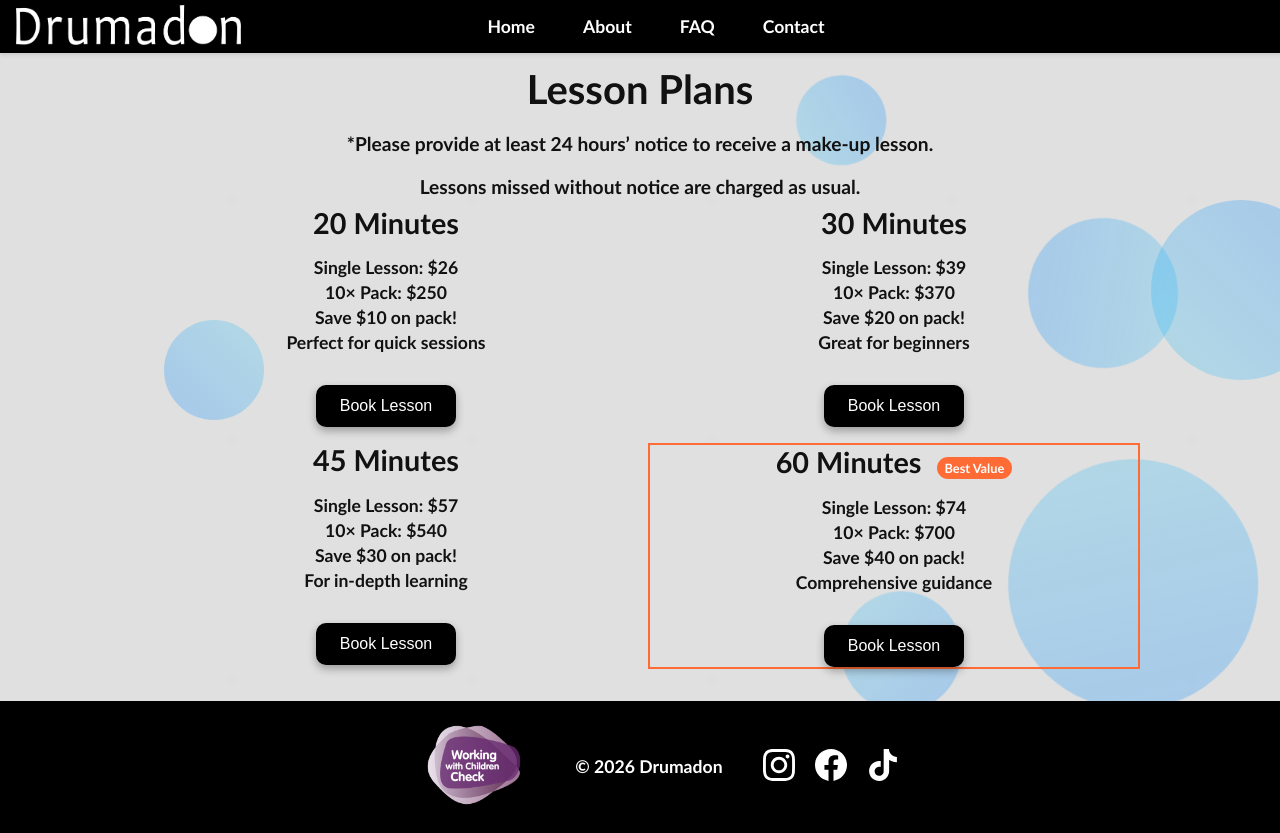
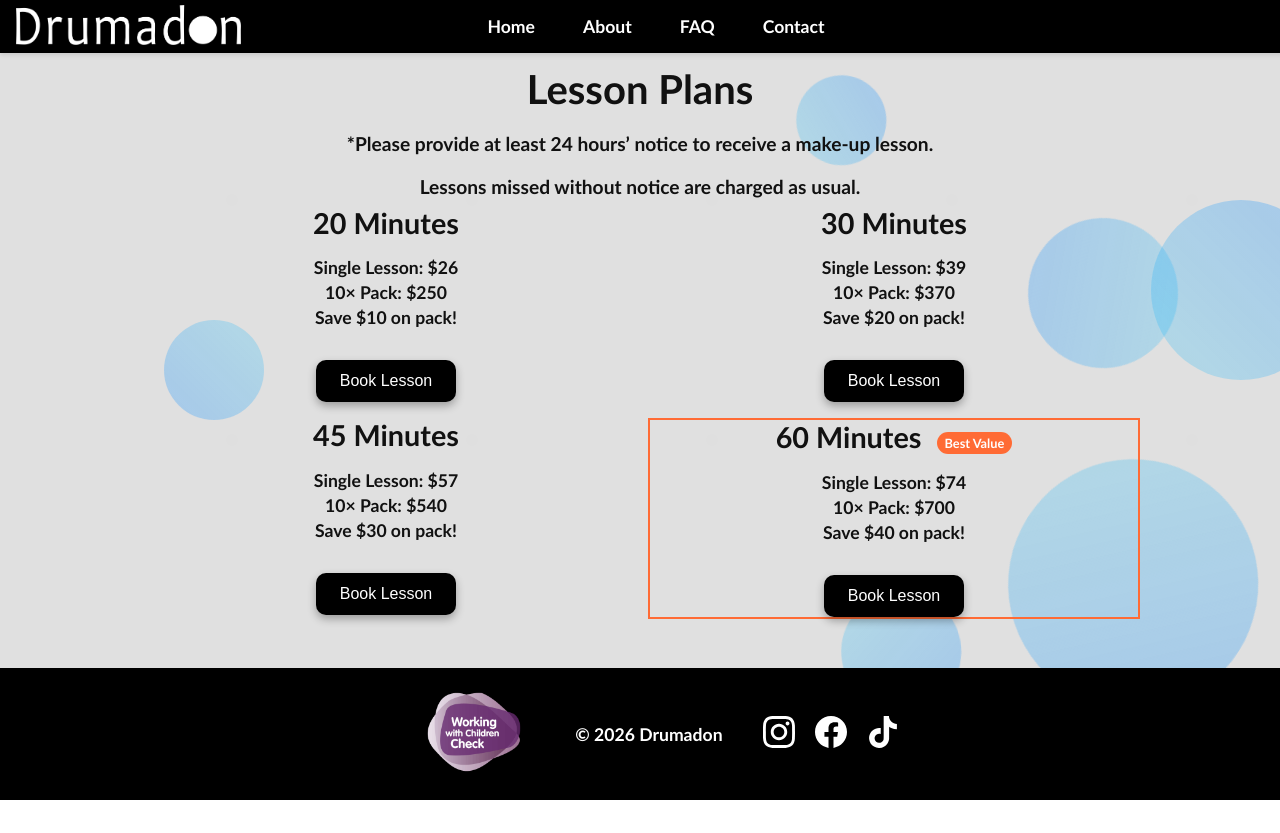
Before and after one commit to zaclong2005-pixel/Drumadon, a website: page pricing.html in a window 1280 px wide. After the commit the page ends 800 px from the top, so only its background shows below. Drawn offline with Linux system fonts and the light colour scheme.

Commit message:
Remove descriptive blurbs from pricing cards

```diff
--- a/pricing.html
+++ b/pricing.html
@@ -408,7 +408,6 @@
                     <li>Single Lesson: $26</li>
                     <li>10× Pack: $250</li>
                     <li>Save $10 on pack!</li>
-                    <li>Perfect for quick sessions</li>
                 </ul>
                 <button class="btn" onclick="window.location.href='trial.html?type=20'">Book Lesson</button>
             </div>
@@ -418,7 +417,6 @@
                     <li>Single Lesson: $39</li>
                     <li>10× Pack: $370</li>
                     <li>Save $20 on pack!</li>
-                    <li>Great for beginners</li>
                 </ul>
                 <button class="btn" onclick="window.location.href='trial.html?type=30'">Book Lesson</button>
             </div>
@@ -428,7 +426,6 @@
                     <li>Single Lesson: $57</li>
                     <li>10× Pack: $540</li>
                     <li>Save $30 on pack!</li>
-                    <li>For in-depth learning</li>
                 </ul>
                 <button class="btn" onclick="window.location.href='trial.html?type=45'">Book Lesson</button>
             </div>
@@ -438,7 +435,6 @@
                     <li>Single Lesson: $74</li>
                     <li>10× Pack: $700</li>
                     <li>Save $40 on pack!</li>
-                    <li>Comprehensive guidance</li>
                 </ul>
                 <button class="btn" onclick="window.location.href='trial.html?type=60'">Book Lesson</button>
             </div>
```
